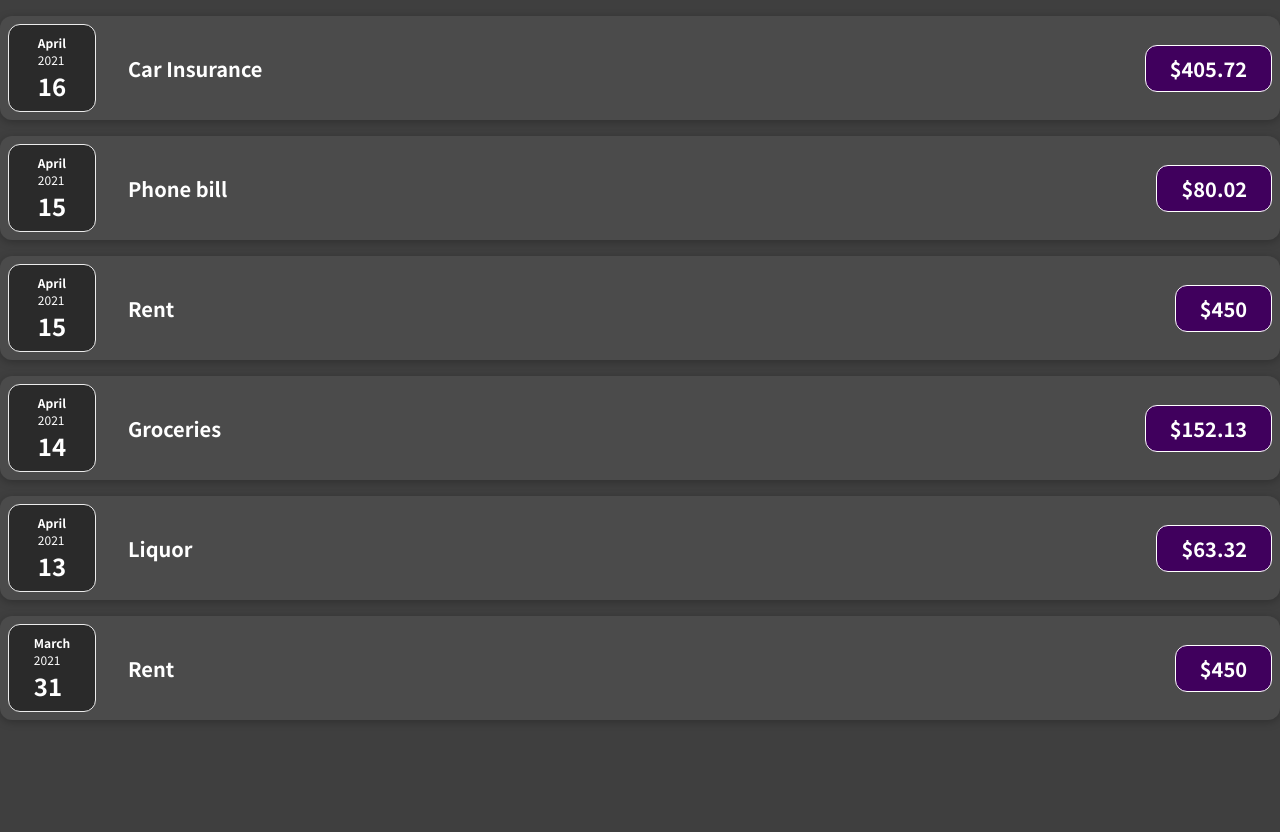
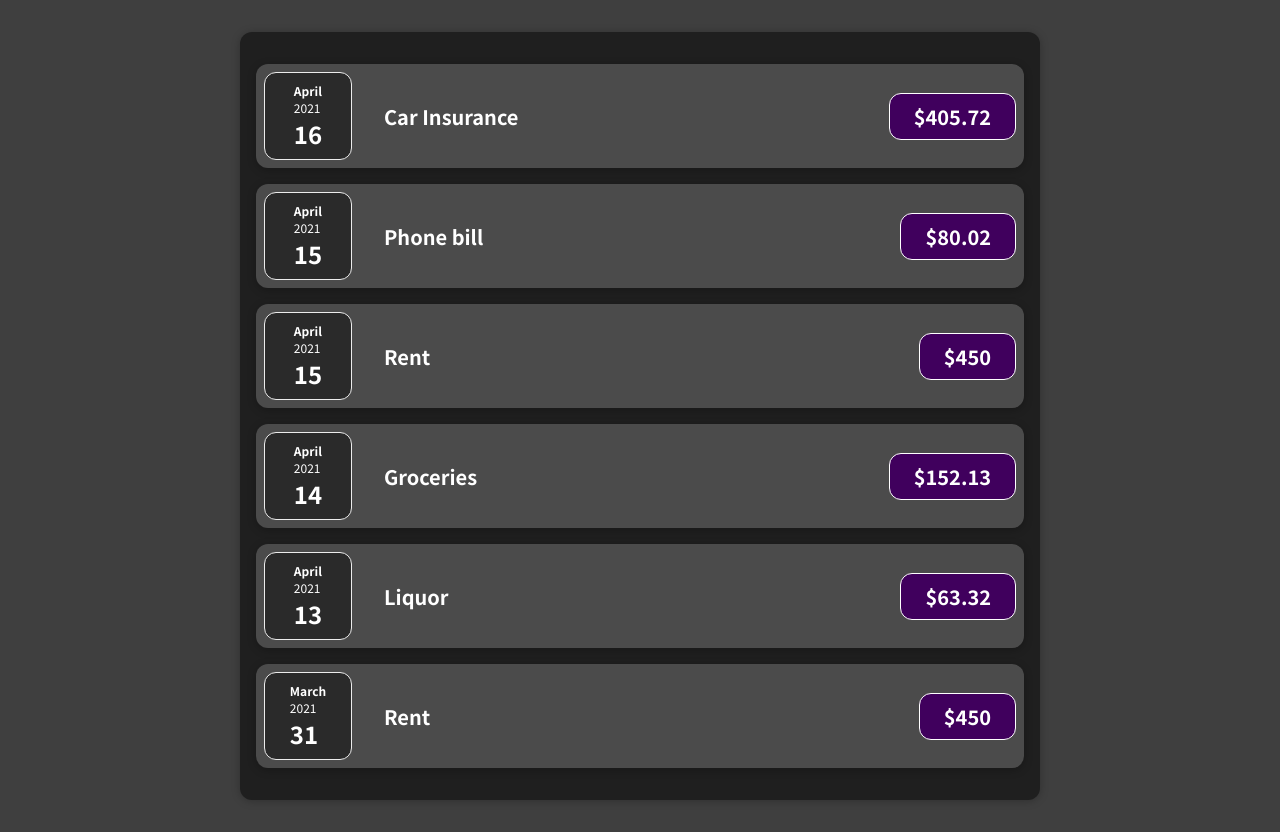
Before and after one commit to johnny-prencipe/expense-tracker, a React (Create React App) app: page / in a window 1280 px wide. Before the commit the page ends 800 px from the top, so only its background shows below. Built offline with nearby package versions, Linux system fonts and the light colour scheme.

Commit message:
dynamically render expenses

```diff
--- a/src/App.jsx
+++ b/src/App.jsx
@@ -1,6 +1,7 @@
 import logo from "./logo.svg";
 import "./App.css";
 import ExpenseItem from "./components/ExpenseItem";
+import Expenses from "./components/Expenses";
 
 export default function App() {
   const expenses = [
@@ -13,7 +14,8 @@ export default function App() {
   ];
   return (
     <div>
-      <ExpenseItem
+      <Expenses expenses={expenses} />
+      {/* <ExpenseItem
         date={expenses[0].date}
         title={expenses[0].title}
         amount={expenses[0].amount}
@@ -42,7 +44,7 @@ export default function App() {
         date={expenses[5].date}
         title={expenses[5].title}
         amount={expenses[5].amount}
-      />
+      /> */}
     </div>
   );
 }
--- /dev/null
+++ b/src/components/Expenses.css
@@ -0,0 +1,9 @@
+.expenses {
+  padding: 1rem;
+  background-color: rgb(31, 31, 31);
+  margin: 2rem auto;
+  width: 50rem;
+  max-width: 95%;
+  border-radius: 12px;
+  box-shadow: 0 1px 8px rgba(0, 0, 0, 0.25);
+}
--- /dev/null
+++ b/src/components/Expenses.jsx
@@ -0,0 +1,17 @@
+import "./Expenses.css";
+import ExpenseItem from "./ExpenseItem";
+
+export default function Expenses(props) {
+  props.expenses.forEach(expense => console.log(expense));
+  const expenses = props.expenses.map(expense => {
+    return (
+      <ExpenseItem
+        date={expense.date}
+        title={expense.title}
+        amount={expense.amount}
+      />
+    );
+  });
+
+  return <section className="expenses">{expenses}</section>;
+}
```
Also changed, not shown: 1 other file (tests, documents, lock files or other folders).
